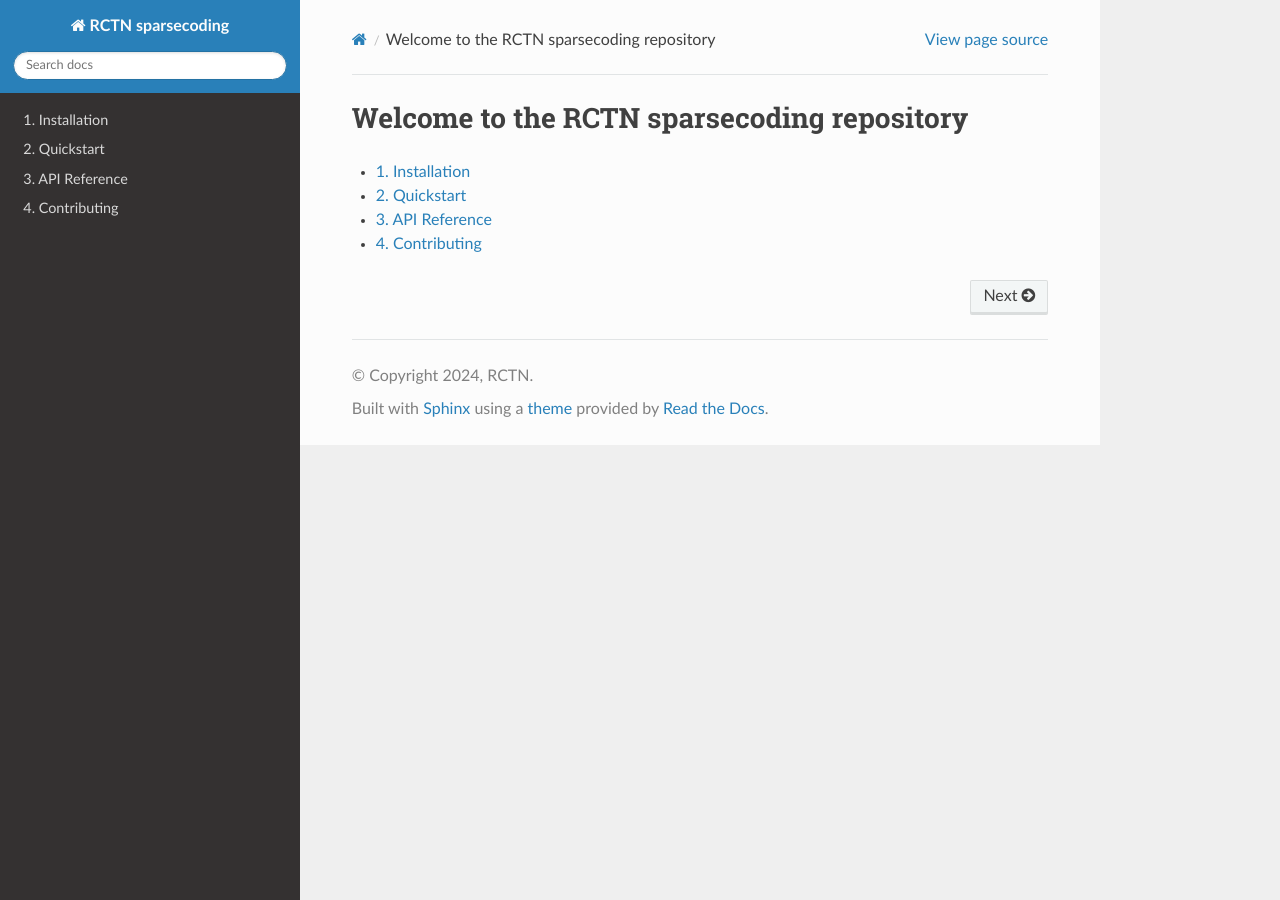
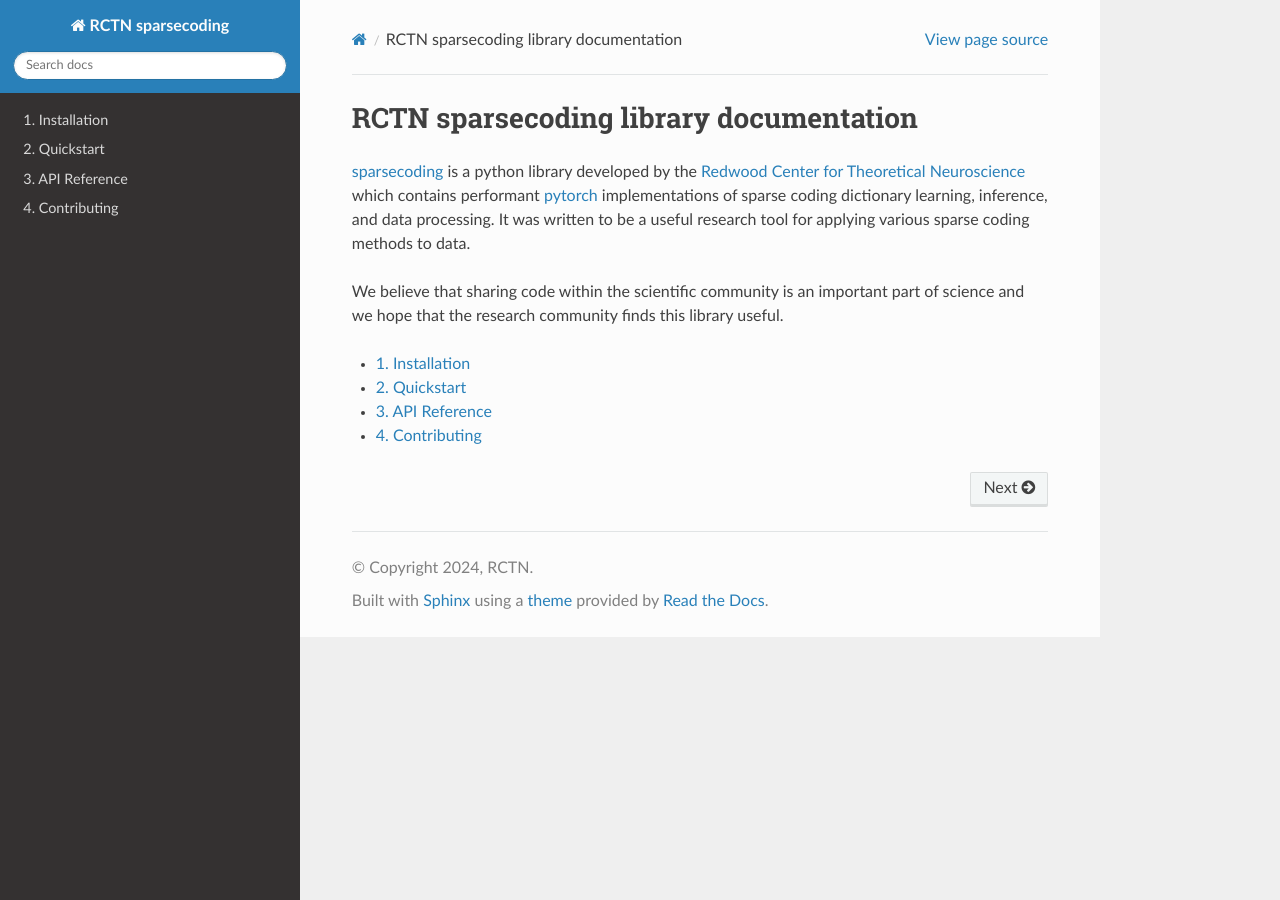
Before and after one commit to rctn/sparsecoding, a Sphinx documentation site: the page built from docs/index.rst, in a window 1280 px wide. Built offline with Sphinx 7.4.7 and the Read the Docs theme 3.1.0, drawn with Linux system fonts in a browser that asks for light colours.

Commit message:
add quick intro to library

```diff
--- a/docs/index.rst
+++ b/docs/index.rst
@@ -3,10 +3,21 @@
    You can adapt this file completely to your liking, but it should at least
    contain the root `toctree` directive.
 
-###########################################
-Welcome to the RCTN sparsecoding repository
-###########################################
+#######################################
+RCTN sparsecoding library documentation
+#######################################
 
+`sparsecoding`_ is a python library developed by the `Redwood Center for
+Theoretical Neuroscience <https://redwood.berkeley.edu>`_ which contains
+performant `pytorch <https://github.com/pytorch/pytorch>`_ implementations of sparse coding dictionary learning,
+inference, and data processing. It was written to be a useful research tool
+for applying various sparse coding methods to data.
+
+We believe that sharing code within the scientific community is an important
+part of science and we hope that the research community finds this library
+useful.
+
+.. _sparsecoding: https://github.com/rctn/sparsecoding/
 
 .. toctree::
    :maxdepth: 1
```
